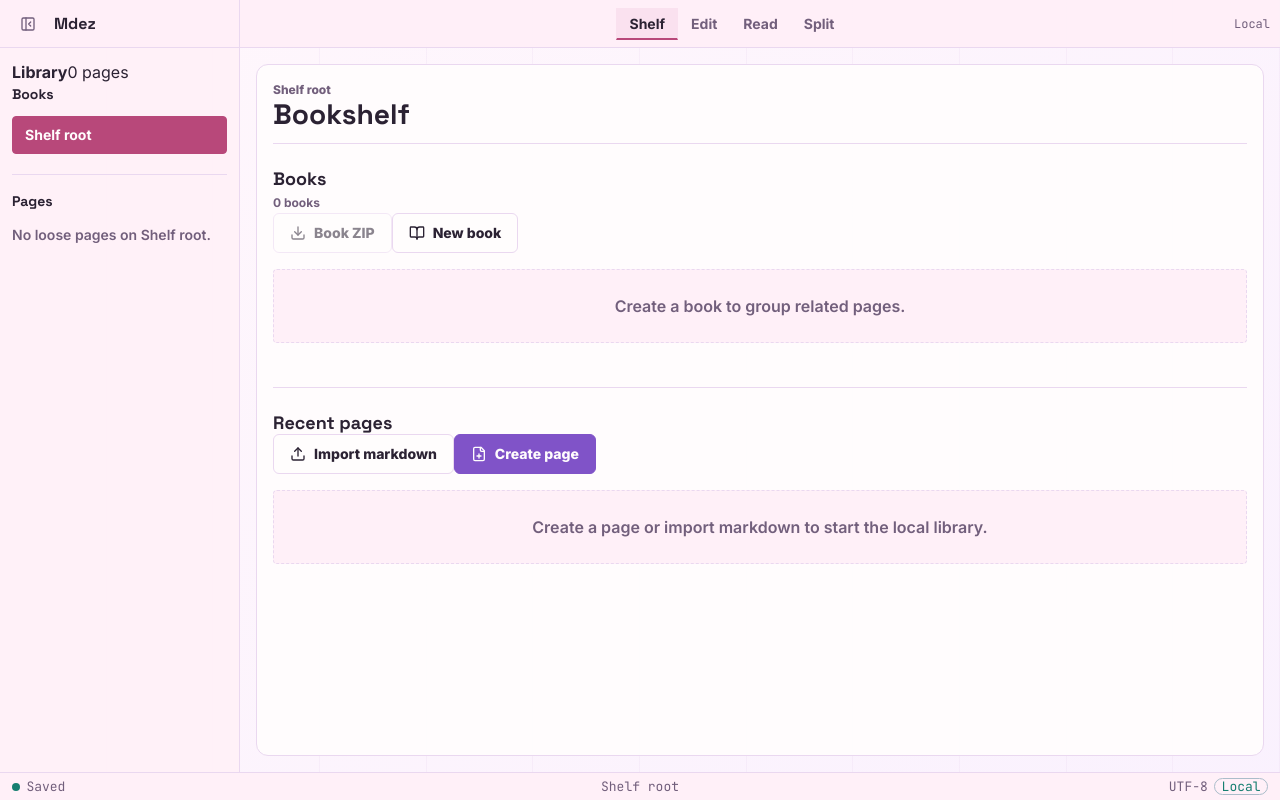
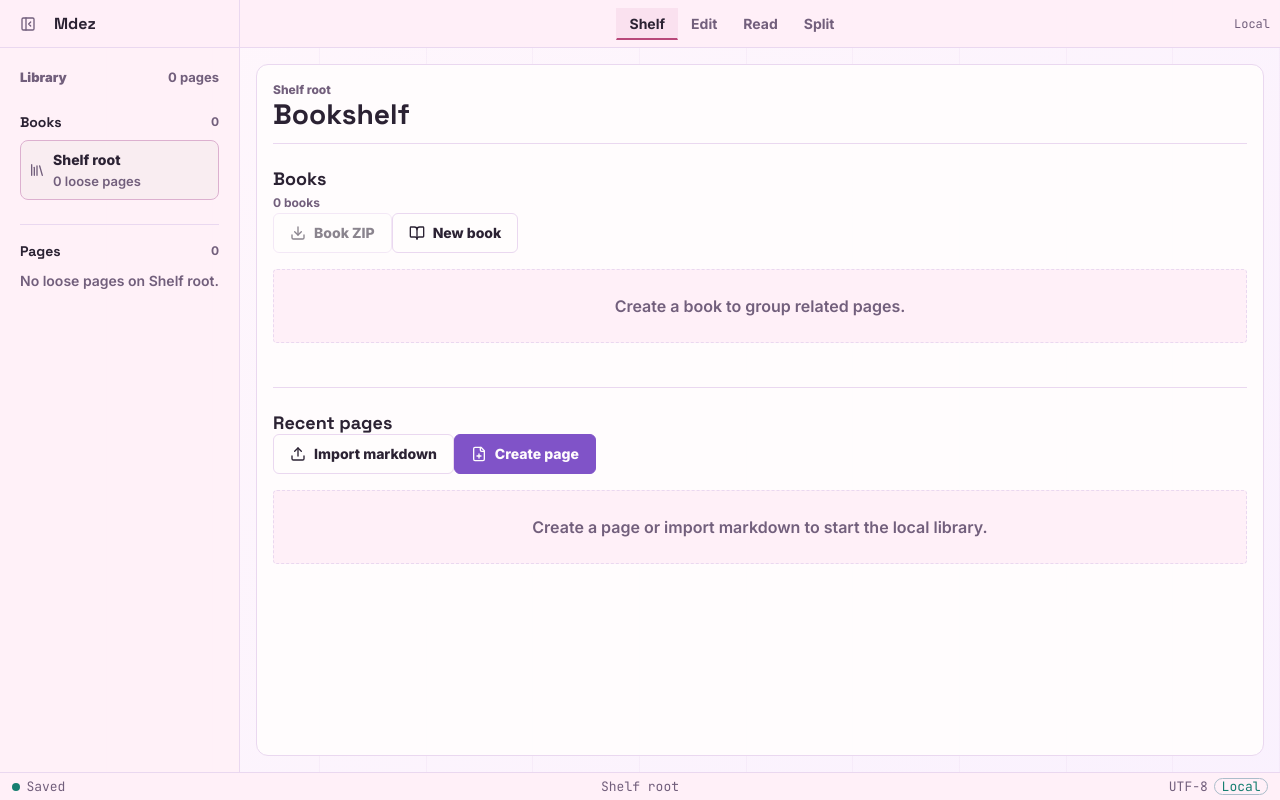
Before and after one commit to ny147/mdez, a Next.js app: page / in a window 1280 px wide. Built offline with nearby package versions, Linux system fonts and the light colour scheme; a web font is replaced by a local one.

Commit message:
feat: simplify the library explorer

```diff
--- a/src/app/styles/workspace.css
+++ b/src/app/styles/workspace.css
@@ -386,6 +386,210 @@ body {
   line-height: 1.2;
 }
 
+.sidebar-explorer {
+  display: flex;
+  flex-direction: column;
+  gap: var(--space-5);
+  padding: var(--space-2);
+}
+
+.sidebar-explorer-summary,
+.sidebar-group-heading {
+  display: flex;
+  align-items: center;
+  justify-content: space-between;
+  gap: var(--space-2);
+}
+
+.sidebar-explorer-summary {
+  color: var(--color-muted);
+  font-size: 0.8125rem;
+  font-weight: 700;
+}
+
+.sidebar-group + .sidebar-group {
+  border-top: 1px solid var(--color-rule);
+  padding-top: var(--space-4);
+}
+
+.sidebar-group-heading {
+  margin-bottom: var(--space-2);
+}
+
+.sidebar-group-heading > span {
+  color: var(--color-muted);
+  font-size: 0.75rem;
+  font-weight: 700;
+}
+
+.sidebar-group-list {
+  display: grid;
+  gap: 0.125rem;
+}
+
+.sidebar-row {
+  display: grid;
+  grid-template-columns: minmax(0, 1fr) auto;
+  align-items: center;
+  min-width: 0;
+  border: 1px solid transparent;
+  border-radius: var(--radius-control);
+  transition: background-color 160ms ease, border-color 160ms ease;
+}
+
+.sidebar-book-row {
+  grid-template-columns: 2.25rem minmax(0, 1fr) auto;
+}
+
+.sidebar-root-row {
+  grid-template-columns: 1rem minmax(0, 1fr);
+  gap: var(--space-2);
+  width: 100%;
+  padding: var(--space-2);
+  text-align: left;
+}
+
+.sidebar-row:hover {
+  background: color-mix(in srgb, var(--color-paper) 72%, transparent);
+}
+
+.sidebar-row.is-selected {
+  border-color: color-mix(in srgb, var(--color-shelf) 28%, var(--color-rule));
+  background: color-mix(in srgb, var(--color-shelf) 9%, var(--color-paper));
+}
+
+.sidebar-row-main {
+  display: grid;
+  grid-template-columns: 1rem minmax(0, 1fr);
+  gap: var(--space-2);
+  min-width: 0;
+  padding: var(--space-2);
+  border-radius: var(--radius-control);
+  color: var(--color-ink);
+  text-align: left;
+}
+
+.sidebar-row-main:focus-visible,
+.sidebar-root-row:focus-visible,
+.sidebar-row-expand:focus-visible,
+.sidebar-row-actions-trigger:focus-visible {
+  outline: 2px solid var(--color-accent);
+  outline-offset: 1px;
+}
+
+.sidebar-row-icon {
+  width: 1rem;
+  height: 1rem;
+  color: var(--color-muted);
+}
+
+.sidebar-row-copy {
+  min-width: 0;
+}
+
+.sidebar-row-title,
+.sidebar-row-meta {
+  display: block;
+  overflow: hidden;
+  text-overflow: ellipsis;
+  white-space: nowrap;
+}
+
+.sidebar-row-title {
+  font-size: 0.875rem;
+  font-weight: 750;
+}
+
+.sidebar-row-meta,
+.sidebar-empty-copy {
+  margin-top: 0.125rem;
+  color: var(--color-muted);
+  font-size: 0.8125rem;
+  font-weight: 600;
+}
+
+.sidebar-row-expand,
+.sidebar-row-actions-trigger {
+  display: inline-grid;
+  width: 2.25rem;
+  height: 2.25rem;
+  place-items: center;
+  border-radius: var(--radius-control);
+  color: var(--color-muted);
+}
+
+.sidebar-row-expand:hover,
+.sidebar-row-actions-trigger:hover {
+  background: var(--color-paper);
+  color: var(--color-ink);
+}
+
+.sidebar-row-expand:disabled {
+  opacity: 0.25;
+}
+
+.sidebar-row-actions {
+  opacity: 0;
+  transition: opacity 140ms ease;
+}
+
+.sidebar-row:hover .sidebar-row-actions,
+.sidebar-row:focus-within .sidebar-row-actions,
+.sidebar-row-actions[data-selected="true"] {
+  opacity: 1;
+}
+
+.row-actions-popover {
+  position: fixed;
+  inset: unset;
+  width: min(13rem, calc(100vw - 1rem));
+  margin: 0;
+  padding: var(--space-2);
+  border: 1px solid var(--color-rule);
+  border-radius: var(--radius-control);
+  background: var(--color-paper);
+  color: var(--color-ink);
+  box-shadow: var(--shadow-floating);
+}
+
+.row-actions-popover::backdrop {
+  background: transparent;
+}
+
+.row-actions-item,
+.row-actions-field {
+  display: flex;
+  width: 100%;
+  min-height: 2.5rem;
+  align-items: center;
+  border-radius: var(--radius-control);
+  padding: var(--space-2);
+  font-size: 0.8125rem;
+  font-weight: 700;
+  text-align: left;
+}
+
+.row-actions-item:hover {
+  background: var(--color-panel);
+}
+
+.row-actions-item-destructive {
+  color: var(--color-error);
+}
+
+.row-actions-field {
+  align-items: stretch;
+  flex-direction: column;
+  gap: var(--space-1);
+  color: var(--color-muted);
+}
+
+.row-actions-field select {
+  width: 100%;
+  min-width: 0;
+  padding: var(--space-1) var(--space-2);
+}
+
 .document-updated-label {
   font-size: 0.8125rem;
 }
@@ -695,6 +899,16 @@ body {
   .shelf-primary-actions {
     grid-template-columns: repeat(2, minmax(0, 1fr));
   }
+
+  .sidebar-row-actions-trigger {
+    width: 2.75rem;
+    height: 2.75rem;
+  }
+
+  .row-actions-item,
+  .row-actions-field {
+    min-height: 2.75rem;
+  }
 }
 
 @media (min-width: 1200px) {
--- a/src/components/mdez/DocumentList.tsx
+++ b/src/components/mdez/DocumentList.tsx
@@ -1,10 +1,10 @@
 "use client";
 
-import { Trash2 } from "lucide-react";
+import { FileText } from "lucide-react";
 
 import { formatRelativeTime } from "@/lib/relative-time";
 import type { Document, Folder } from "@/types/content";
-import { IconButton } from "@/components/ui/IconButton";
+import { RowActionsPopover } from "@/components/ui/RowActionsPopover";
 
 type DocumentListProps = {
   folders: Folder[];
@@ -40,9 +40,10 @@ export function DocumentList({
   }
 
   return (
-    <section className="min-h-0">
-      <div className="sidebar-group-heading mb-3 flex items-center justify-between gap-3">
+    <section className="sidebar-group min-h-0">
+      <div className="sidebar-group-heading">
         <h3 className="font-display text-sm font-black text-ink">Pages</h3>
+        <span>{visibleDocuments.length}</span>
       </div>
 
       {visibleDocuments.length === 0 ? (
@@ -50,61 +51,56 @@ export function DocumentList({
           {selectedBook ? `No pages in ${selectedBook.name}.` : "No loose pages on Shelf root."}
         </p>
       ) : (
-        <div className="space-y-2">
+        <div className="sidebar-group-list">
           {visibleDocuments.map((document) => (
             <article
               key={document.id}
-              className="dogear-card rounded border border-border bg-surface p-2 shadow-soft transition hover:border-accent-files"
+              className={`sidebar-row sidebar-page-row ${selectedDocumentId === document.id ? "is-selected" : ""}`}
             >
               <button
                 type="button"
                 onClick={() => onSelectDocument(document.id)}
                 aria-pressed={selectedDocumentId === document.id}
-                className={`w-full rounded border px-3 py-2 text-left transition focus:outline-none focus:ring-2 focus:ring-accent ${
-                  selectedDocumentId === document.id
-                    ? "border-accent bg-panel text-ink shadow-soft"
-                    : "border-transparent text-ink hover:bg-panel"
-                }`}
+                className="sidebar-row-main"
               >
-                <span className="block truncate font-display text-sm font-black">{document.title}</span>
-                <span className="document-updated-label mt-1 block truncate font-semibold opacity-70">
-                  Updated {formatRelativeTime(document.updatedAt)}
+                <FileText aria-hidden="true" className="sidebar-row-icon" />
+                <span className="sidebar-row-copy">
+                  <span className="sidebar-row-title">{document.title}</span>
+                  <span className="sidebar-row-meta document-updated-label">Updated {formatRelativeTime(document.updatedAt)}</span>
                 </span>
               </button>
 
-              <div className="mt-2 flex items-center gap-2">
+              <RowActionsPopover label={`More actions for ${document.title}`} selected={selectedDocumentId === document.id}>
                 <button
+                  data-row-action
                   type="button"
                   onClick={() => renameDocument(document)}
-                  className="rounded px-2 py-1 text-xs font-black text-muted transition hover:bg-panel hover:text-ink focus:outline-none focus:ring-2 focus:ring-accent-files"
+                  className="row-actions-item"
                   aria-label={`Rename ${document.title}`}
-                  title={`Rename ${document.title}`}
                 >
-                  Rename
+                  Rename page
                 </button>
 
+                <label className="row-actions-field">
+                  <span>Move page</span>
                   <select
                     value={document.folderId ?? ""}
                     onChange={(event) => onMoveDocument(document.id, event.target.value || null)}
                     aria-label={`Move ${document.title} page`}
-                  title={`Move ${document.title} page`}
-                  className="workspace-input min-w-0 flex-1 px-2 py-1 font-mono text-xs font-bold focus:ring-0"
+                    className="workspace-input"
                   >
                     <option value="">Shelf root</option>
                     {folders
                       .slice()
                       .sort((a, b) => a.order - b.order || a.name.localeCompare(b.name))
                       .map((folder) => (
-                      <option key={folder.id} value={folder.id}>
-                        {folder.name}
-                      </option>
+                        <option key={folder.id} value={folder.id}>{folder.name}</option>
                       ))}
                   </select>
+                </label>
 
-                <IconButton label={`Delete ${document.title}`} onClick={() => onDeleteDocument(document.id)} className="h-8 w-8 border-accent/30">
-                  <Trash2 aria-hidden="true" className="h-4 w-4" />
-                </IconButton>
-              </div>
+                <button data-row-action type="button" onClick={() => onDeleteDocument(document.id)} aria-label={`Delete ${document.title}`} className="row-actions-item row-actions-item-destructive">Delete page</button>
+              </RowActionsPopover>
             </article>
           ))}
         </div>
--- a/src/components/mdez/FolderTree.tsx
+++ b/src/components/mdez/FolderTree.tsx
@@ -1,10 +1,10 @@
 "use client";
 
-import { BookOpen, ChevronDown, ChevronRight, Trash2 } from "lucide-react";
+import { BookOpen, ChevronDown, ChevronRight, Library } from "lucide-react";
 
 import type { Document, Folder } from "@/types/content";
 import { buildFolderTree, type FolderNode } from "@/lib/tree";
-import { IconButton } from "@/components/ui/IconButton";
+import { RowActionsPopover } from "@/components/ui/RowActionsPopover";
 
 type FolderTreeProps = {
   folders: Folder[];
@@ -32,24 +32,25 @@ export function FolderTree({
   const tree = buildFolderTree(folders);
 
   return (
-    <section className="min-h-0">
-      <div className="sidebar-group-heading mb-3 flex items-center justify-between gap-3">
+    <section className="sidebar-group min-h-0">
+      <div className="sidebar-group-heading">
         <h3 className="font-display text-sm font-black text-ink">Books</h3>
+        <span>{tree.length}</span>
       </div>
 
-      <div className="space-y-1" role="tree" aria-label="Books and pages">
+      <div className="sidebar-group-list" role="tree" aria-label="Books and pages">
         <button
           type="button"
           onClick={() => onSelectFolder(null)}
           role="treeitem"
           aria-selected={selectedFolderId === null}
-          className={`w-full rounded border px-3 py-2 text-left text-sm font-bold transition focus:outline-none focus:ring-2 focus:ring-accent ${
-            selectedFolderId === null
-              ? "border-accent-files bg-accent-files text-accent-on shadow-soft"
-              : "border-transparent text-muted hover:border-border hover:bg-panel hover:text-ink"
-          }`}
+          className={`sidebar-row sidebar-root-row ${selectedFolderId === null ? "is-selected" : ""}`}
         >
-          Shelf root
+          <Library aria-hidden="true" className="sidebar-row-icon" />
+          <span className="sidebar-row-copy">
+            <span className="sidebar-row-title">Shelf root</span>
+            <span className="sidebar-row-meta">{documents.filter((document) => document.folderId === null).length} loose pages</span>
+          </span>
         </button>
 
         {tree.map((node) => (
@@ -105,14 +106,14 @@ function FolderTreeRow({
 
   return (
     <div>
-      <div className="group flex items-center gap-1 rounded transition hover:bg-panel" style={{ paddingLeft: `${depth * 0.75}rem` }}>
+      <div className={`sidebar-row sidebar-book-row group ${isSelected ? "is-selected" : ""}`} style={{ marginLeft: `${depth * 0.75}rem` }}>
         <button
           type="button"
           onClick={() => hasChildren && onToggleFolder(folder.id)}
           disabled={!hasChildren}
           aria-label={`${isExpanded ? "Collapse" : "Expand"} ${folder.name}`}
           title={`${isExpanded ? "Collapse" : "Expand"} ${folder.name}`}
-          className="flex h-9 w-7 shrink-0 items-center justify-center rounded text-muted transition hover:bg-surface-2 hover:text-ink focus:outline-none focus:ring-2 focus:ring-accent-files disabled:cursor-default disabled:opacity-35 disabled:hover:bg-transparent"
+          className="sidebar-row-expand"
         >
           {hasChildren ? (
             isExpanded ? (
@@ -134,29 +135,20 @@ function FolderTreeRow({
           aria-selected={isSelected}
           aria-expanded={isSelected}
           title={`Open ${folder.name} book`}
-          className={`min-w-0 flex-1 rounded border px-2 py-2 text-left text-sm font-bold transition focus:outline-none focus:ring-2 focus:ring-accent ${
-            isSelected ? "border-accent-files bg-accent-files text-accent-on shadow-soft" : "border-transparent text-muted hover:text-ink"
-          }`}
+          className="sidebar-row-main"
         >
-          <span className="block truncate">{folder.name}</span>
+          <BookOpen aria-hidden="true" className="sidebar-row-icon" />
+          <span className="sidebar-row-copy">
+            <span className="sidebar-row-title">{folder.name}</span>
+            <span className="sidebar-row-meta">{pageCount} {pageCount === 1 ? "page" : "pages"}</span>
+          </span>
         </button>
 
-        <button
-          type="button"
-          onClick={handleRename}
-          className="rounded px-2 py-1 text-xs font-black text-muted opacity-100 transition hover:bg-panel hover:text-ink focus:outline-none focus:ring-2 focus:ring-accent-files sm:opacity-0 sm:group-hover:opacity-100 sm:focus:opacity-100"
-          aria-label={`Rename ${folder.name}`}
-          title={`Rename ${folder.name}`}
-        >
-          Rename
-        </button>
-
-        <IconButton label={`Create book inside ${folder.name}`} onClick={() => onCreateFolder(folder.id)} className="h-8 w-8">
-          <BookOpen aria-hidden="true" className="h-4 w-4" />
-        </IconButton>
-        <IconButton label={`Delete ${folder.name}`} onClick={() => onDeleteFolder(folder.id)} className="h-8 w-8">
-          <Trash2 aria-hidden="true" className="h-4 w-4" />
-        </IconButton>
+        <RowActionsPopover label={`More actions for ${folder.name}`} selected={isSelected}>
+          <button data-row-action type="button" onClick={() => onCreateFolder(folder.id)} aria-label={`Create book inside ${folder.name}`} className="row-actions-item">Create nested book</button>
+          <button data-row-action type="button" onClick={handleRename} aria-label={`Rename ${folder.name}`} className="row-actions-item">Rename book</button>
+          <button data-row-action type="button" onClick={() => onDeleteFolder(folder.id)} aria-label={`Delete ${folder.name}`} className="row-actions-item row-actions-item-destructive">Delete book</button>
+        </RowActionsPopover>
       </div>
 
       {hasChildren && isExpanded ? (
--- a/src/components/mdez/MdezWorkspace.tsx
+++ b/src/components/mdez/MdezWorkspace.tsx
@@ -87,6 +87,10 @@ export function MdezWorkspace() {
   useEffect(() => {
     function closeOverlays(event: KeyboardEvent) {
       if (event.key !== "Escape" || !isDrawerOpen) {
+        return;
+      }
+
+      if (document.querySelector(":popover-open")) {
         return;
       }
 
--- a/src/components/mdez/Sidebar.tsx
+++ b/src/components/mdez/Sidebar.tsx
@@ -94,7 +94,6 @@ export function Sidebar({
             <strong>Library</strong>
             <span>{documents.length} {documents.length === 1 ? "page" : "pages"}</span>
           </div>
-          <div className="space-y-5">
           <FolderTree
             folders={folders}
             documents={documents}
@@ -106,7 +105,6 @@ export function Sidebar({
             onRenameFolder={onRenameFolder}
             onDeleteFolder={onDeleteFolder}
           />
-            <div className="sidebar-group border-t border-border pt-4">
           <DocumentList
             folders={folders}
             documents={documents}
@@ -119,8 +117,6 @@ export function Sidebar({
           />
         </div>
       </div>
-        </div>
-      </div>
     </aside>
   );
 }
--- /dev/null
+++ b/src/components/ui/RowActionsPopover.tsx
@@ -0,0 +1,61 @@
+"use client";
+
+import { MoreHorizontal } from "lucide-react";
+import { useId, useRef, type MouseEvent, type ReactNode } from "react";
+
+type RowActionsPopoverProps = {
+  label: string;
+  children: ReactNode;
+  selected: boolean;
+};
+
+export function RowActionsPopover({ label, children, selected }: RowActionsPopoverProps) {
+  const id = useId();
+  const triggerRef = useRef<HTMLButtonElement>(null);
+  const popoverRef = useRef<HTMLDivElement>(null);
+
+  function positionPopover() {
+    const trigger = triggerRef.current;
+    const popover = popoverRef.current;
+    if (!trigger || !popover) return;
+
+    const rect = trigger.getBoundingClientRect();
+    const left = Math.max(8, Math.min(rect.right - 208, window.innerWidth - 216));
+    const top = Math.max(8, Math.min(rect.bottom + 4, window.innerHeight - 232));
+    popover.style.left = `${left}px`;
+    popover.style.top = `${top}px`;
+  }
+
+  function closeAfterAction(event: MouseEvent<HTMLDivElement>) {
+    if ((event.target as HTMLElement).closest("[data-row-action]")) {
+      popoverRef.current?.hidePopover();
+      triggerRef.current?.focus();
+    }
+  }
+
+  return (
+    <div className="sidebar-row-actions" data-selected={selected}>
+      <button
+        ref={triggerRef}
+        type="button"
+        popoverTarget={id}
+        aria-label={label}
+        title={label}
+        className="sidebar-row-actions-trigger"
+        onClick={positionPopover}
+      >
+        <MoreHorizontal aria-hidden="true" className="h-4 w-4" />
+      </button>
+      <div
+        ref={popoverRef}
+        id={id}
+        popover="auto"
+        aria-label={label}
+        className="row-actions-popover"
+        onClick={closeAfterAction}
+      >
+        {children}
+      </div>
+    </div>
+  );
+}
```
Also changed, not shown: 1 other file (tests, documents, lock files or other folders). Lines whose indentation alone changed are shown as unchanged.
